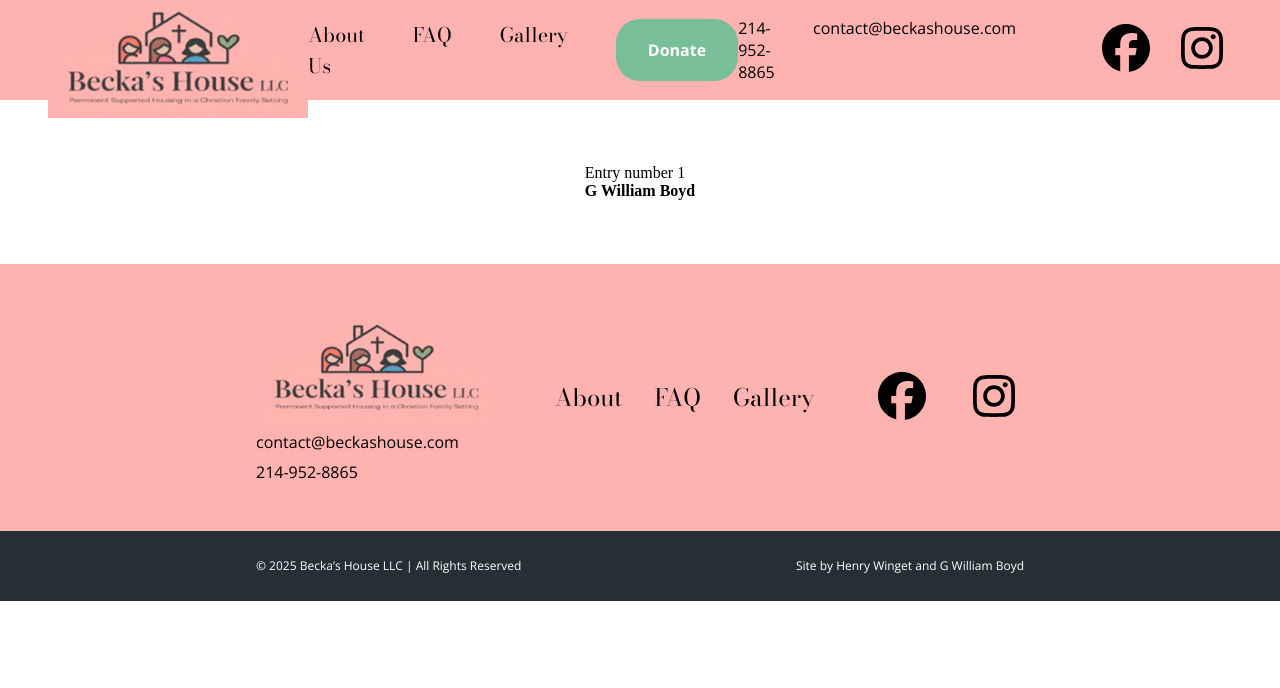
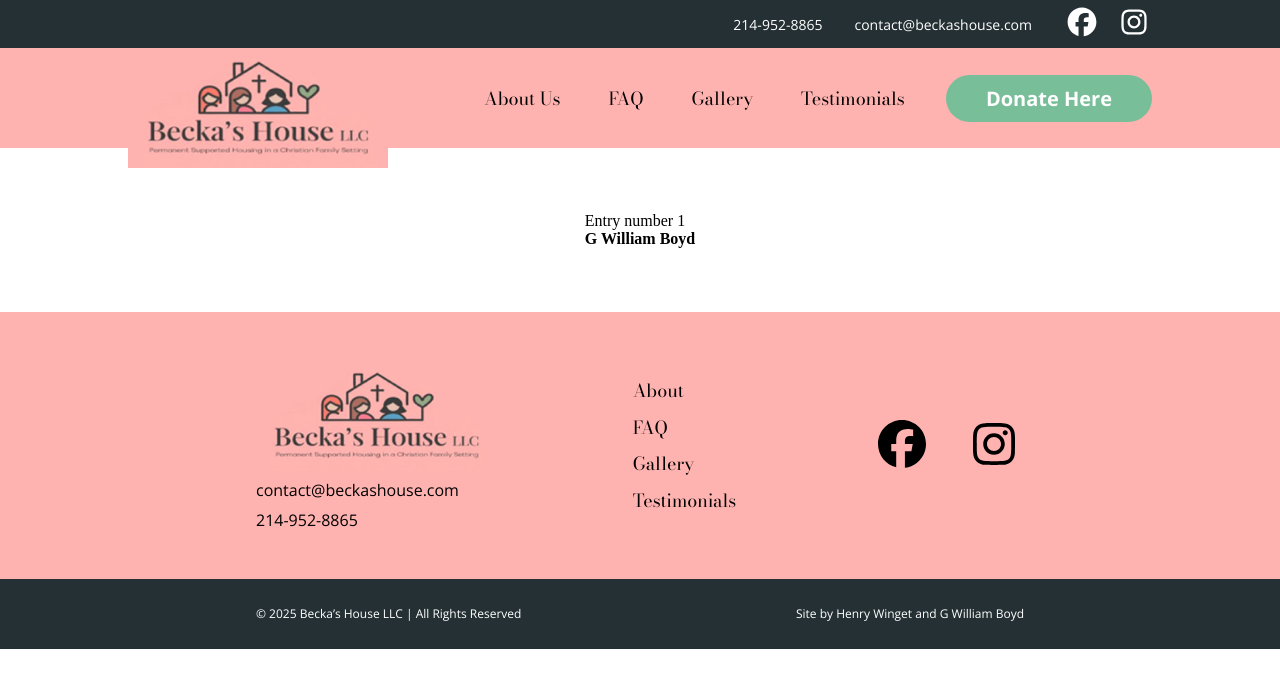
Before and after one commit to gwilliamboyd/beckas-house, a Next.js app: page /testimonials in a window 1280 px wide. Shown: the top 688 px of the page. Built offline with nearby package versions, Linux system fonts and the light colour scheme.

Commit message:
Adds footer socket/rework. Adjusts footer links

```diff
--- a/app/layout.js
+++ b/app/layout.js
@@ -2,6 +2,7 @@ import { Geist, Geist_Mono } from 'next/font/google'
 import './globals.css'
 import Navbar from '@/components/navbar/Navbar'
 import Footer from '@/components/footer/Footer'
+import NavbarSocket from '@/components/navbar/NavbarSocket'
 
 const geistSans = Geist({
   variable: '--font-geist-sans',
@@ -22,6 +23,7 @@ export default function RootLayout({ children }) {
   return (
     <html lang='en'>
       <body className={`${geistSans.variable} ${geistMono.variable}`}>
+        <NavbarSocket />
         <Navbar />
         {children}
         <Footer />
--- a/components/SocialIcon.jsx
+++ b/components/SocialIcon.jsx
@@ -1,9 +1,9 @@
-const SocialIcon = ({ styles, url, altText, fillColor, site }) => {
+const SocialIcon = ({ styles, url, altText, fillColor, site, dimensions }) => {
   const socialSites = {
     facebook: (
       <svg
-        width='60'
-        height='60'
+        width={`${dimensions}`}
+        height={`${dimensions}`}
         xmlns='http://www.w3.org/2000/svg'
         viewBox='0 0 640 640'>
         <path d='M576 320C576 178.6 461.4 64 320 64C178.6 64 64 178.6 64 320C64 440 146.7 540.8 258.2 568.5L258.2 398.2L205.4 398.2L205.4 320L258.2 320L258.2 286.3C258.2 199.2 297.6 158.8 383.2 158.8C399.4 158.8 427.4 162 438.9 165.2L438.9 236C432.9 235.4 422.4 235 409.3 235C367.3 235 351.1 250.9 351.1 292.2L351.1 320L434.7 320L420.3 398.2L351 398.2L351 574.1C477.8 558.8 576 450.9 576 320z' />
@@ -11,8 +11,8 @@ const SocialIcon = ({ styles, url, altText, fillColor, site }) => {
     ),
     instagram: (
       <svg
-        width='60'
-        height='60'
+        width={`${dimensions}`}
+        height={`${dimensions}`}
         xmlns='http://www.w3.org/2000/svg'
         viewBox='0 0 640 640'>
         <path d='M320.3 205C256.8 204.8 205.2 256.2 205 319.7C204.8 383.2 256.2 434.8 319.7 435C383.2 435.2 434.8 383.8 435 320.3C435.2 256.8 383.8 205.2 320.3 205zM319.7 245.4C360.9 245.2 394.4 278.5 394.6 319.7C394.8 360.9 361.5 394.4 320.3 394.6C279.1 394.8 245.6 361.5 245.4 320.3C245.2 279.1 278.5 245.6 319.7 245.4zM413.1 200.3C413.1 185.5 425.1 173.5 439.9 173.5C454.7 173.5 466.7 185.5 466.7 200.3C466.7 215.1 454.7 227.1 439.9 227.1C425.1 227.1 413.1 215.1 413.1 200.3zM542.8 227.5C541.1 191.6 532.9 159.8 506.6 133.6C480.4 107.4 448.6 99.2 412.7 97.4C375.7 95.3 264.8 95.3 227.8 97.4C192 99.1 160.2 107.3 133.9 133.5C107.6 159.7 99.5 191.5 97.7 227.4C95.6 264.4 95.6 375.3 97.7 412.3C99.4 448.2 107.6 480 133.9 506.2C160.2 532.4 191.9 540.6 227.8 542.4C264.8 544.5 375.7 544.5 412.7 542.4C448.6 540.7 480.4 532.5 506.6 506.2C532.8 480 541 448.2 542.8 412.3C544.9 375.3 544.9 264.5 542.8 227.5zM495 452C487.2 471.6 472.1 486.7 452.4 494.6C422.9 506.3 352.9 503.6 320.3 503.6C287.7 503.6 217.6 506.2 188.2 494.6C168.6 486.8 153.5 471.7 145.6 452C133.9 422.5 136.6 352.5 136.6 319.9C136.6 287.3 134 217.2 145.6 187.8C153.4 168.2 168.5 153.1 188.2 145.2C217.7 133.5 287.7 136.2 320.3 136.2C352.9 136.2 423 133.6 452.4 145.2C472 153 487.1 168.1 495 187.8C506.7 217.3 504 287.3 504 319.9C504 352.5 506.7 422.6 495 452z' />
--- a/components/footer/Footer.jsx
+++ b/components/footer/Footer.jsx
@@ -54,6 +54,11 @@ const Footer = () => {
               url={'/gallery'}
               linkText={'Gallery'}
             />
+            <NavlinkMain
+              styles={styles}
+              url={'/testimonials'}
+              linkText={'Testimonials'}
+            />
           </div>
           <div className={styles.socialsWrapper}>
             <SocialIcon
@@ -61,12 +66,14 @@ const Footer = () => {
               url={'https://www.facebook.com'}
               fillColor={'#000000'}
               site={'facebook'}
+              dimensions={60}
             />
             <SocialIcon
               styles={styles}
               url={'https://www.instagram.com'}
               fillColor={'#000000'}
               site={'instagram'}
+              dimensions={60}
             />
           </div>
         </div>
--- a/components/navbar/Navbar.jsx
+++ b/components/navbar/Navbar.jsx
@@ -20,7 +20,6 @@ const Navbar = () => {
               alt="Becka's House logo"
             />
           </Link>
-        </div>
           <div className={styles.mainContainer}>
             <NavlinkMain
               styles={styles}
@@ -37,13 +36,19 @@ const Navbar = () => {
               url={'/gallery'}
               linkText={'Gallery'}
             />
-          <CTAButton
-            buttonText={'Donate'}
-            url={'#'}
-            fontSize={'16px'}
+            <NavlinkMain
+              styles={styles}
+              url={'/testimonials'}
+              linkText={'Testimonials'}
             />
           </div>
-        <div className={styles.contactContainer}>
+        </div>
+        <CTAButton
+          buttonText={'Donate Here'}
+          url={'#'}
+          fontSize={'20px'}
+        />
+        {/* <div className={styles.contactContainer}>
           <div className={styles.contactLeft}>
             <NavlinkContact
               styles={styles}
@@ -62,15 +67,17 @@ const Navbar = () => {
               url={'https://www.facebook.com'}
               fillColor={'#000000'}
               site={'facebook'}
+              dimensions={60}
             />
             <SocialIcon
               styles={styles}
               url={'https://www.instagram.com'}
               fillColor={'#000000'}
               site={'instagram'}
+              dimensions={60}
             />
           </div>
-        </div>
+        </div> */}
       </div>
     </nav>
   )
--- /dev/null
+++ b/components/navbar/NavbarSocket.jsx
@@ -0,0 +1,44 @@
+import styles from '../../styles/navbar.module.css'
+import SocialIcon from '../SocialIcon'
+import NavlinkContact from './nav-links/NavlinkContact'
+
+const NavbarSocket = () => {
+  return (
+    <div className={styles.socketMaster}>
+      <div className={styles.socketWrapper}>
+        <div className={styles.contactContainer}>
+          <div className={styles.contactLeft}>
+            <NavlinkContact
+              styles={styles}
+              linkText={'214-952-8865'}
+              url={'tel:2149528865'}
+            />
+            <NavlinkContact
+              styles={styles}
+              linkText={'contact@beckashouse.com'}
+              url={'mailto:contact@beckashouse.com'}
+            />
+          </div>
+          <div className={styles.socials}>
+            <SocialIcon
+              styles={styles}
+              url={'https://www.facebook.com'}
+              fillColor={'#FFFFFF'}
+              site={'facebook'}
+              dimensions={36}
+            />
+            <SocialIcon
+              styles={styles}
+              url={'https://www.instagram.com'}
+              fillColor={'#FFFFFF'}
+              site={'instagram'}
+              dimensions={36}
+            />
+          </div>
+        </div>
+      </div>
+    </div>
+  )
+}
+
+export default NavbarSocket
--- a/styles/footer.module.css
+++ b/styles/footer.module.css
@@ -27,9 +27,10 @@
 
 .linksWrapper {
   display: flex;
+  flex-direction: column;
   justify-content: flex-start;
   align-items: baseline;
-  gap: 2em;
+  gap: 0.6em;
 }
 
 .contactText {
@@ -46,7 +47,7 @@
 .navLinkContact a {
   text-decoration: none;
   color: inherit;
-  font-size: 24px;
+  font-size: 18px;
   transition: color 0.3s ease;
 }
 
--- a/styles/navbar.module.css
+++ b/styles/navbar.module.css
@@ -1,4 +1,27 @@
 /* Desktop */
+/* Navbar socket */
+.socketMaster {
+  width: 100%;
+  height: 40px;
+  background-color: #253035;
+  display: flex;
+  justify-content: flex-end;
+  align-items: center;
+  z-index: 5;
+  padding: 1.5em 8em;
+}
+
+.socketWrapper {
+  width: 95%;
+  color: #ffffff;
+  transition: 0.3s ease color;
+}
+
+.socketWrapper .navLinkContact a:hover {
+  color: #ffb3b0;
+}
+
+/* Navbar */
 .master {
   background-color: #ffb3b0;
   color: #000000;
@@ -14,24 +37,30 @@
   width: 100%;
   display: flex;
   align-items: center;
-  justify-content: space-around;
-  padding: 0 3em;
+  justify-content: space-between;
+  padding: 0 8em;
 }
 
 /* Causes logo to overlay hero img */
+.logoContainer {
+  display: flex;
+  gap: 6em;
+}
 .logoImage {
-  margin-bottom: -20px;
+  margin-bottom: -24px;
 }
 
 .mainContainer {
   display: flex;
+  align-items: center;
   gap: 3em;
 }
 
 .contactContainer {
   display: flex;
-  align-items: inherit;
-  gap: 5em;
+  align-items: center;
+  justify-content: flex-end;
+  gap: 2em;
 }
 
 .contactLeft {
@@ -43,12 +72,12 @@
 .navLinkContact a {
   text-decoration: none;
   color: inherit;
-  font-size: 20px;
+  font-size: 18px;
   transition: color 0.3s ease;
 }
 
 .navLinkContact a {
-  font-size: 16px;
+  font-size: 14px;
 }
 
 .navLinkMain a:hover,
@@ -58,6 +87,7 @@
 
 .socials {
   display: flex;
+  align-items: center;
   gap: 1em;
 }
 
@@ -66,7 +96,16 @@
   transition: fill 0.3s ease;
 }
 
-/* Social icons white on hover */
 .socialIcon:hover svg {
   fill: #ffffff;
 }
+
+.socketWrapper .socialIcon svg {
+  fill: var(--icon-fill, #ffffff);
+  transition: fill 0.3s ease;
+}
+
+/* Social icons white on hover */
+.socketWrapper .socialIcon:hover svg {
+  fill: #ffb3b0;
+}
```
Lines whose indentation alone changed are shown as unchanged.
